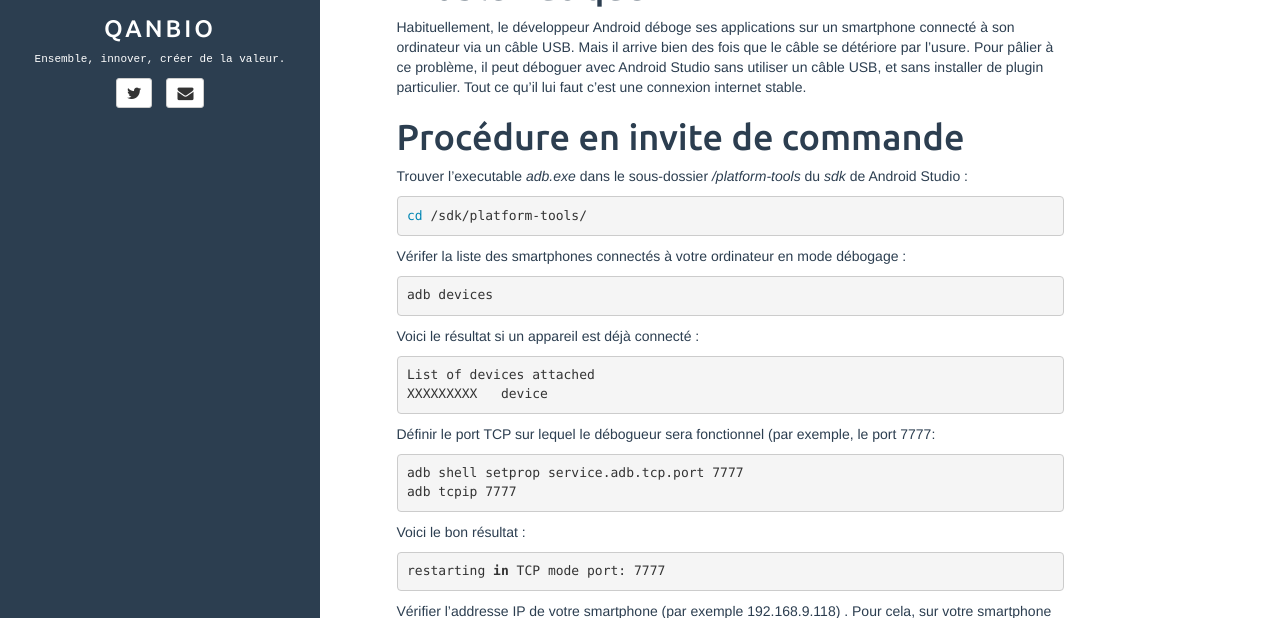
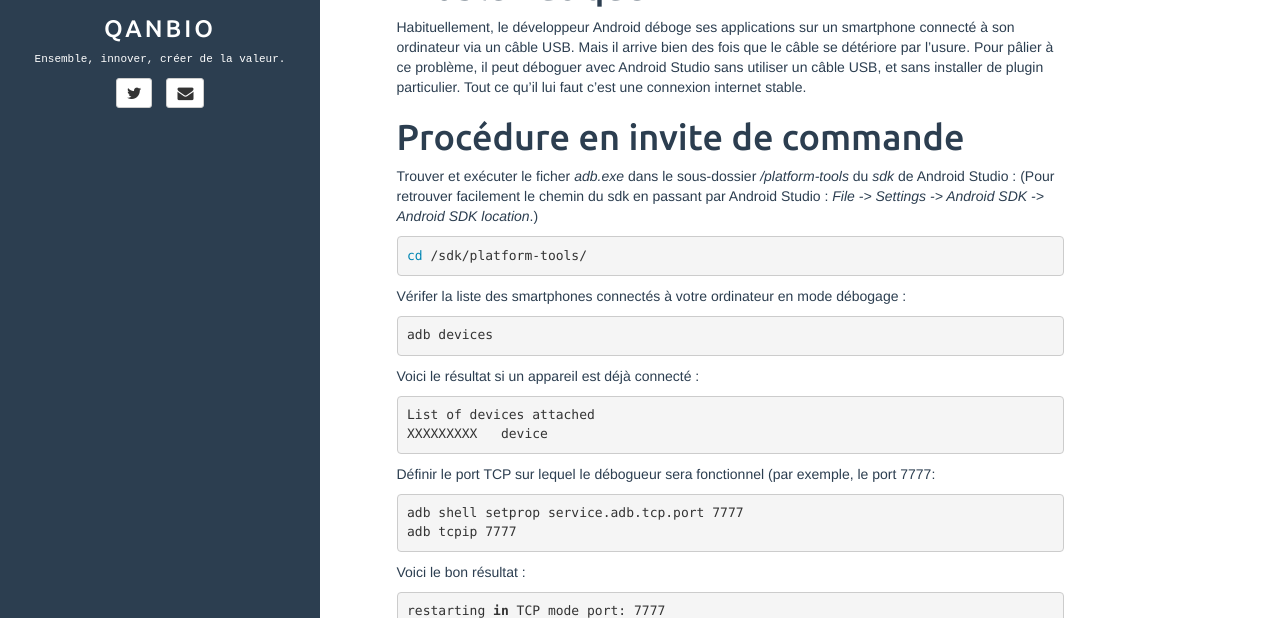
Before and after one commit to qanbio/blog, a Jekyll site: the page built from _posts/2017-11-16-comment-debuger-sur-android-studio-en-mode-wifi.md, in a window 1280 px wide and 900 px high, cut to the strip 282-900 px from the top of the window. Built offline with Jekyll 4.4.1, drawn with Linux system fonts in a browser that asks for light colours; comment, search, counter and statistics services are not loaded.

Commit message:
réedition

```diff
--- a/_posts/2017-11-16-comment-debuger-sur-android-studio-en-mode-wifi.md
+++ b/_posts/2017-11-16-comment-debuger-sur-android-studio-en-mode-wifi.md
@@ -14,11 +14,13 @@ description: Ce article montre comment faire du débogage avec Android Studio sa
 
 
 # Problématique
+
 Habituellement, le développeur Android déboge ses applications sur un smartphone connecté à son ordinateur via un câble USB. Mais il arrive bien des fois que le câble se détériore par l'usure. Pour pâlier à ce problème, il peut déboguer avec Android Studio sans utiliser un câble USB, et sans installer de plugin particulier. Tout ce qu'il lui faut c'est une connexion internet stable.
 
 # Procédure en invite de commande
 
-Trouver l'executable *adb.exe* dans le sous-dossier */platform-tools* du *sdk* de Android Studio :
+Trouver et exécuter le ficher *adb.exe* dans le sous-dossier */platform-tools* du *sdk* de Android Studio :
+(Pour retrouver facilement le chemin du sdk en passant par Android Studio : *File -> Settings -> Android SDK -> Android SDK location*.)
 
 {% highlight bash %}cd /sdk/platform-tools/{%endhighlight%}
 
```
